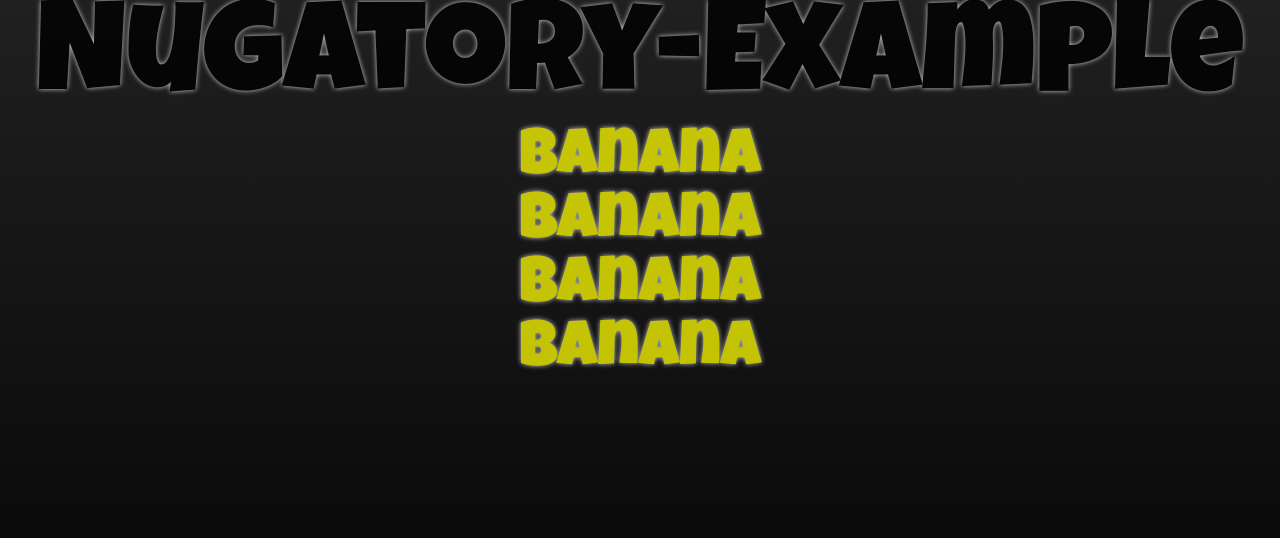
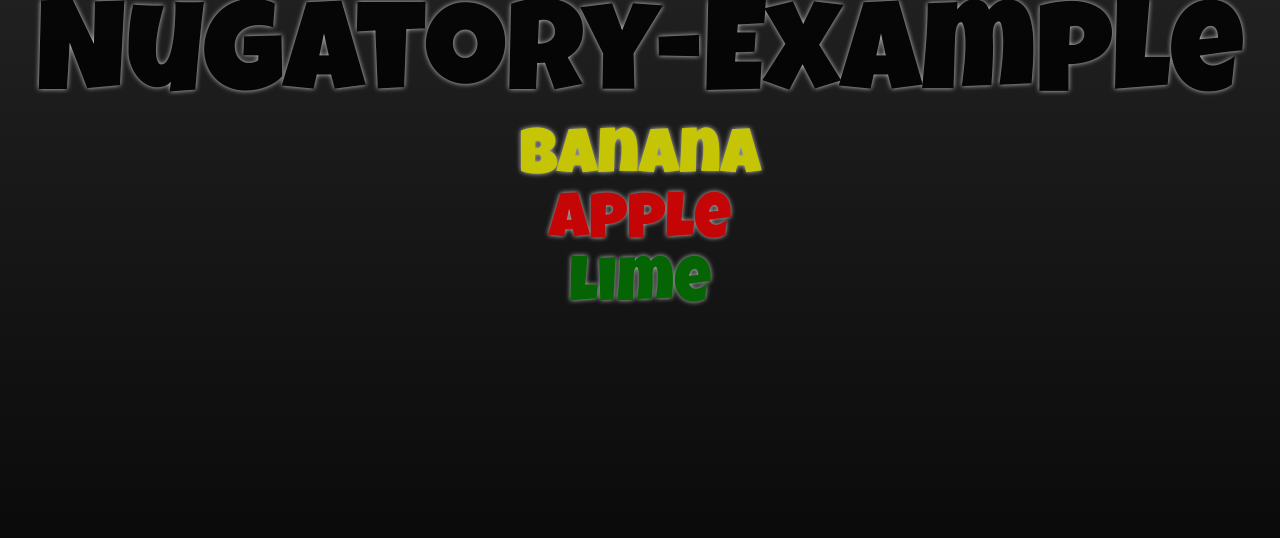
Before and after one commit to ScottWiniarski/AdvancedWebServices, a React (Create React App) app: page / in a window 1280 px wide. Shown: the top 538 px of the page. Built offline with nearby package versions, Linux system fonts and the light colour scheme.

Commit message:
Commit 2.05 - adjusted components to use props

```diff
--- a/src/App.js
+++ b/src/App.js
@@ -8,7 +8,6 @@ class App extends Component {
       { id: 1, word: 'banana', color: 'yellow' },
       { id: 2, word: 'apple', color: 'red' },
       { id: 3, word: 'lime', color: 'green' },
-      { id: 4, word: 'watermelon', color: 'green' },
     ]
   }
   render() {
--- a/src/components/Word.jsx
+++ b/src/components/Word.jsx
@@ -1,8 +1,8 @@
 import React, { Component } from 'react';
 class Word extends Component {
     state = {
-        word: 'banana',
-        color: 'yellow',
+        word: this.props.word,
+        color: this.props.color,
      }
      // helper method
     renderColor(color) {
```
